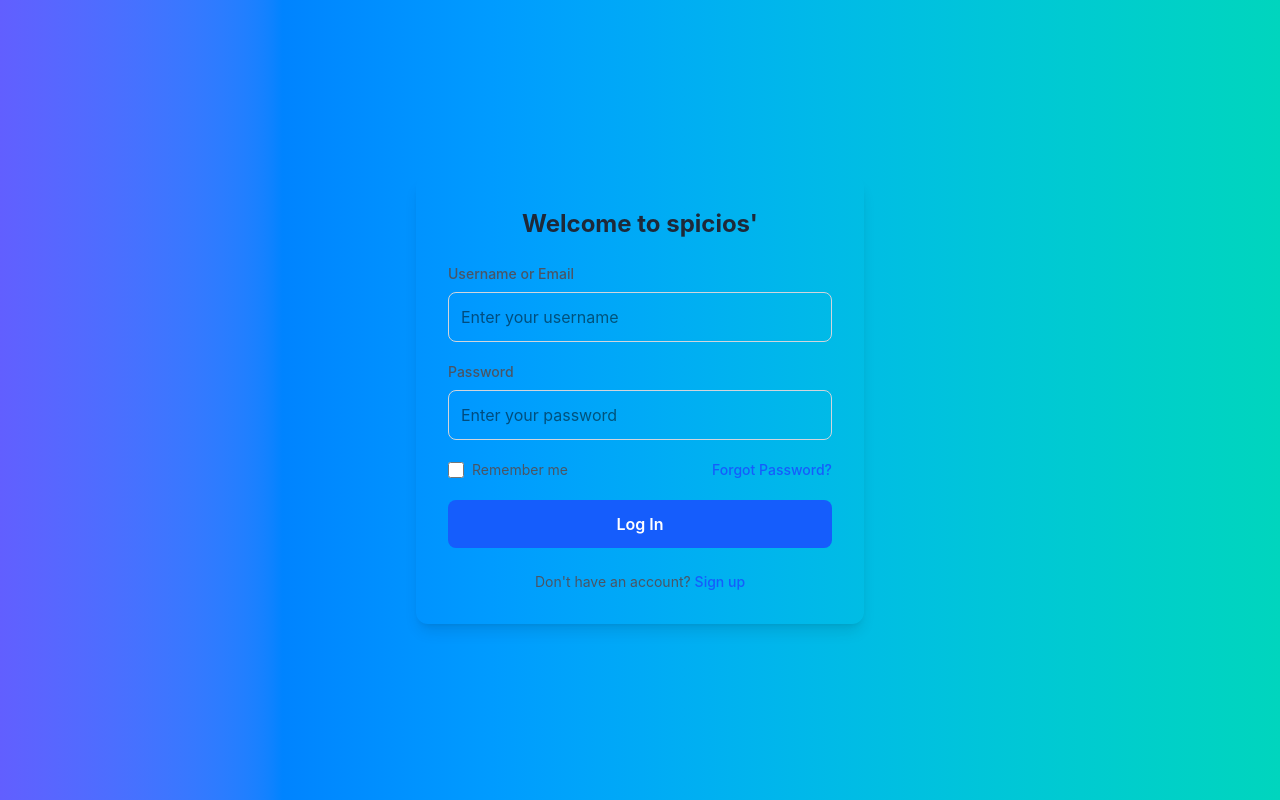
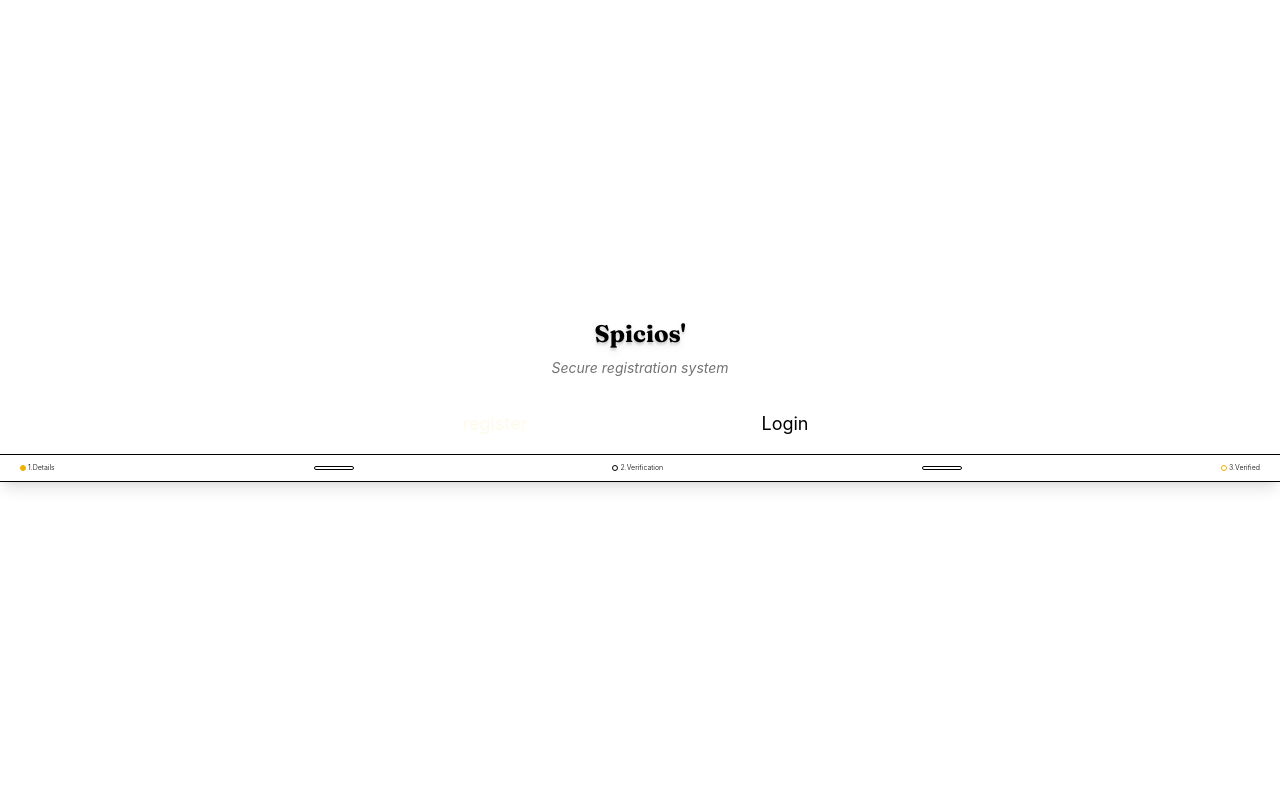
Before and after one commit to Dev-Dhiraj-01yt/react_repo_production, a React (Vite) app in the folder shop-cut/: page /login in a window 1280 px wide. Built offline with nearby package versions, Linux system fonts and the light colour scheme.

Commit message:
making some css ammendments

```diff
--- a/shop-cut/src/app_pages/login.jsx
+++ b/shop-cut/src/app_pages/login.jsx
@@ -12,104 +12,66 @@ export const Login = () => {
 
   const [Isloading, setIsLoading] = useState(false);
   const [successMessage, setSuccessMessage] = useState(null);
-  const [errorMessage, setErrorMessage] = useState(null)
+  const [errorMessage, setErrorMessage] = useState(null);
+  const [isLoginMode, setIsLoginMode] = useState(false)
 
-  // with google ai
+  // dom elements
+  const registerMod = useRef(null);
+  const backToggleBar = useRef(null);
 
-  const handleChange = (e) => {
-    const { id, type, value, checked } = e.target;
-    setFormData((prev) => ({
-      ...prev,
-      [id]: type === 'checkbox' ? checked : value,
-    }));
-  };
+  // registering registerMod
 
-  const handleSubmit = (e) => {
-    e.preventDefault();
-    console.log('Logging in with data:', formData);
-    alert(`Logging in as: ${formData.username}`);
-  };
 
   return (
-    <div className="flex items-center justify-center p-4 font-sans h-[100vh] w-screen bg-linear-to-r/decreasing from-indigo-500 to-teal-400">
-        <div className="w-full max-w-md rounded-xl bg-[rgb(255, 255, 255)] p-8 shadow-lg">
-          <h2 className="mb-6 text-center text-2xl font-bold text-gray-800">Welcome to spicios'</h2>
 
-          <form onSubmit={handleSubmit} className="space-y-5">
-            {/* Username Input */}
-            <div className="flex flex-col text-left">
-              <label htmlFor="username" className="mb-2 text-sm font-medium text-gray-600">
-                Username or Email
-              </label>
-              <input
-                type="text"
-                id="username"
-                placeholder="Enter your username"
-                value={formData.username}
-                onChange={handleChange}
-                required
-                className="w-full rounded-lg border border-gray-300 p-3 text-base outline-none transition duration-200 focus:border-blue-500 focus:ring-2 focus:ring-blue-100"
-              />
-            </div>
+    <div id="login" className="bg-(--page) min-h-dvh w-dvw flex flex-col justify-center items-center overflow-hidden">
+    <section className="header flex flex-col justify-start items-center gap-2">
+      <span id="logo" className="font-fraunces normal text-xl font-bold text-spicios-green md:text-2xl text-shadow-lg"> Spicios' </span>
+      <span id="tagline" className="font-Inter italic text-sm opacity-55">
+        <p>Secure registration system</p>
+      </span>
+    </section>
+    <section id="loginToggle" className="min-h-4 w-full bg-(--cream-light) p-2 mt-4 flex justify-center items-center">
+      <div id="toggle" className="min-h-2 w-[55%] max-w-140 bg-(--input-bg) rounded-full relative overflow-hidden z-1 flex justify-between items-center gap-5">
 
-            {/* Password Input */}
-            <div className="flex flex-col text-left">
-              <label htmlFor="password" className="mb-2 text-sm font-medium text-gray-600">
-                Password
-              </label>
-              <input
-                type="password"
-                id="password"
-                placeholder="Enter your password"
-                value={formData.password}
-                onChange={handleChange}
-                required
-                className="w-full rounded-lg border border-gray-300 p-3 text-base outline-none transition duration-200 focus:border-blue-500 focus:ring-2 focus:ring-blue-100"
-              />
-            </div>
+        {/* toggle background bar */}
+        <div ref={backToggleBar} id="toggle_board" className={`absolute w-[50%] h-full bg-(--forest) z-0 rounded-full ${ isLoginMode ? "right-0" : "left-0"}`}></div>
 
-            {/* Actions: Remember Me & Forgot Password */}
-            <div className="flex items-center justify-between text-sm">
-              <label htmlFor="rememberMe" className="flex items-center gap-2 text-gray-600 cursor-pointer select-none">
-                <input
-                  type="checkbox"
-                  id="rememberMe"
-                  checked={formData.rememberMe}
-                  onChange={handleChange}
-                  className="h-4 w-4 rounded border-gray-300 text-blue-600 focus:ring-blue-500"
-                />
-                Remember me
-              </label>
-              <a
-                href="#forgot"
-                onClick={(e) => e.preventDefault()}
-                className="text-blue-600 hover:underline font-medium"
-              >
-                Forgot Password?
-              </a>
-            </div>
+        <button ref={registerMod} type="button" className="h-full w-[49%] pt-2 pb-2 pl-4 pr-4 z-1 text-lg text-amber-50"onClick={() => {
+           setIsLoginMode(false);
+        }}>register</button>
+        <button ref={registerMod} type="button" className="h-full w-[49%] pt-2 pb-2 pl-4 pr-4 z-1 text-lg text-(--saffron)" onClick={() => {
+          setIsLoginMode(true)
+        }}>Login</button>
+      </div>
+    </section>
+    <div id="registarion"className={` h-full w-full ${isLoginMode ? "opacity-0" : "opacity-100"}`}>
+      <section className="progressBar w-full bg-(--cream-light) pl-5 pr-5  border-t border-b border-(--input-border) flex nowrap shrink-0 justify-between items-center pt-2 pb-2 shadow-lg">
+      <span className="level1 flex nowrap shrink-0 justify-center items-center gap-0.5">
+        <div className="h-1.5 w-1.5 border border-yellow-500 rounded-full bg-yellow-500"></div>
+        <p className="text-[7px] font-Inter weight-300">1.Details</p>
+      </span>
 
-            {/* Submit Button */}
-            <button
-              type="submit"
-              className="w-full rounded-lg bg-blue-600 p-3 text-base font-semibold text-white transition duration-200 hover:bg-blue-700 active:scale-[0.99]"
-            >
-              Log In
-            </button>
-          </form>
+      {/* bg empty here */}
 
-          {/* Signup Redirect */}
-          <p className="mt-6 text-center text-sm text-gray-600">
-            Don't have an account?{' '}
-            <a
-              href="#signup"
-              onClick={(e) => e.preventDefault()}
-              className="text-blue-600 hover:underline font-medium"
-            >
-              Sign up
-            </a>
-          </p>
-        </div>
+      <div className="h-1 w-10 bg-() rounded-full border-[0.1px] border-(--forest)"></div>
+      <span className="level2 flex nowrap shrink-0 justify-center items-center gap-0.5">
+        {/* bg empty here */}
+        <div className="h-1.5 w-1.5 border border-(--saffron) rounded-full bg-()"></div>
+        <p className="text-[7px] font-Inter weight-300">2.Verification</p>
+      </span>
+      {/* bg empty here */}
+      <div className="h-1 w-10 bg-() rounded-full border-[0.1px] border-(--forest)"></div>
+
+      <span className="level3 flex nowrap shrink-0 justify-center items-center gap-0.5">
+        {/* bg empty here */}
+        <div className="h-1.5 w-1.5 border border-yellow-500 rounded-full bg-()"></div>
+        <p className="text-[7px] font-Inter weight-300">3.Verified</p>
+      </span>
+    </section>
+    <section id="form">
+    </section>
     </div>
-  );
+  </div >
+  )
 };
```
